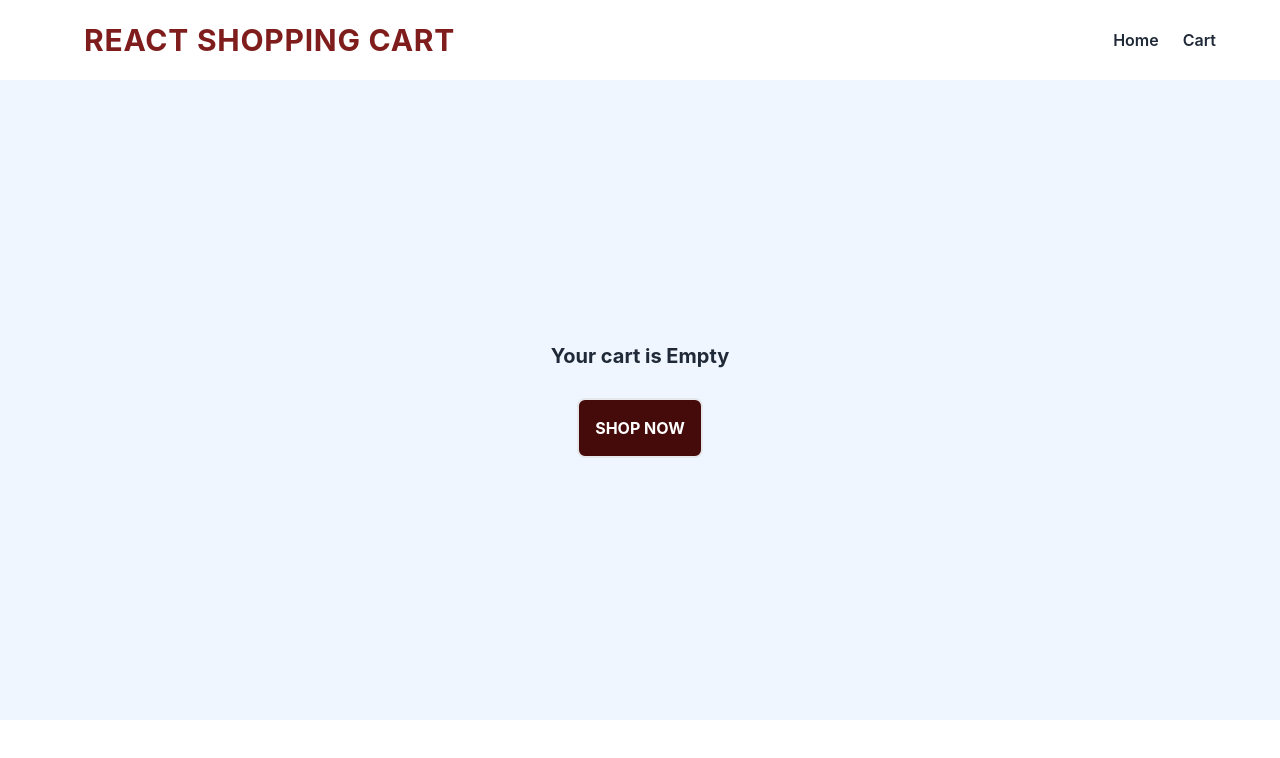
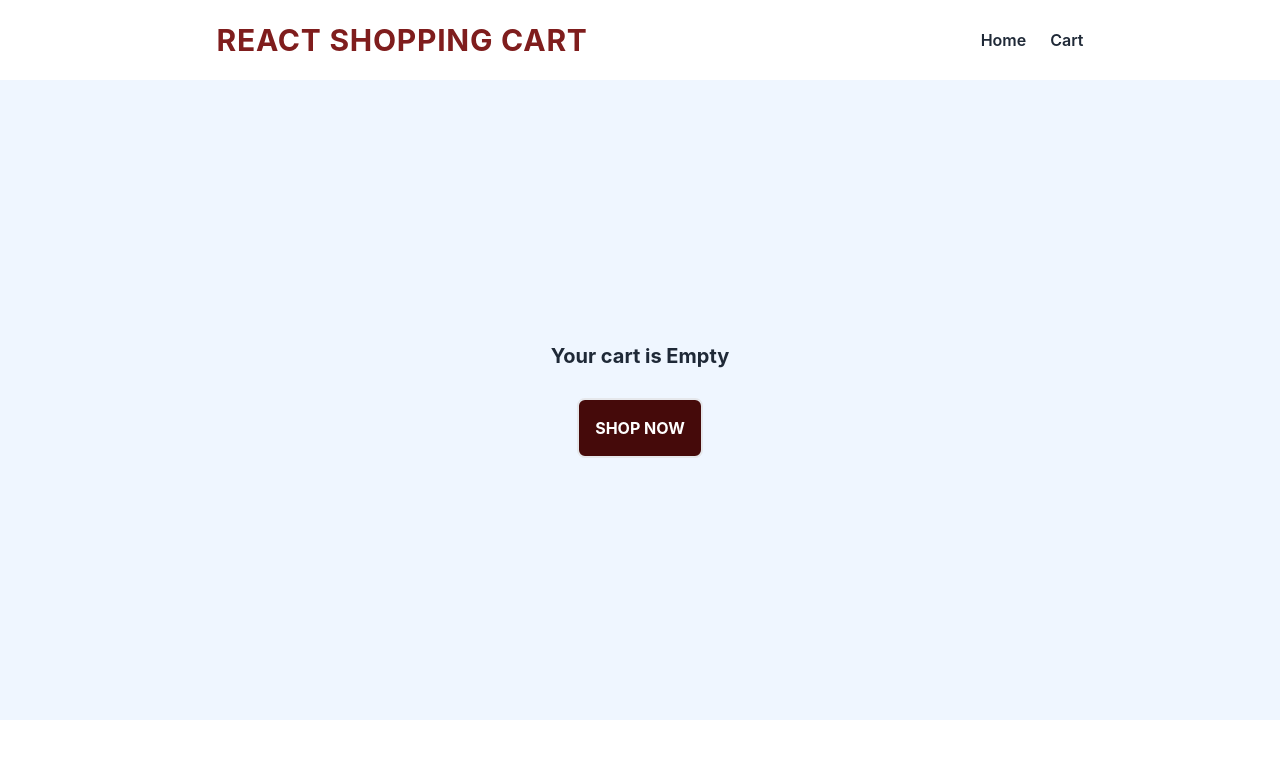
Before and after one commit to al-rasels/fake-shop-react-js-app, a React (Create React App) app: page /cart in a window 1280 px wide. Shown: the top 758 px of the page. Built offline with nearby package versions, Linux system fonts and the light colour scheme.

Commit message:
Minor improvement

```diff
--- a/src/App.js
+++ b/src/App.js
@@ -6,7 +6,7 @@ import Header from "./components/header";
 
 function App() {
   return (
-    <div>
+    <div className=" bg-blue-50 ">
       <Header />
       <Routes>
         <Route exact path="/" element={<Home />} />
--- a/src/components/header/index.jsx
+++ b/src/components/header/index.jsx
@@ -3,7 +3,7 @@ import { Link } from "react-router-dom";
 function Header() {
   return (
     <div>
-      <nav className="flex items-center justify-between h-20 max-w-6xl mx-auto">
+      <nav className="flex items-center bg-white justify-around h-20 mx-auto">
         <Link to={"/"}>
           <div className="ml-5">
             <h1 className="text-red-900 font-bold text-xl sm:text-2xl md:text-3xl cursor-pointer tracking-wide">
--- a/src/components/product-tile/index.jsx
+++ b/src/components/product-tile/index.jsx
@@ -10,8 +10,8 @@ function ProductTile({ product }) {
     dispatch(removeFromCart(product.id));
   }
   return (
-    <div className="group flex flex-col items-center border-2 border-red-900 gap-3 p-4 h-[360px] mt-10 ml-5 rounded-xl">
-      <div className="h-[180px]">
+    <div className="group flex flex-col justify-end items-center border-2 bg-white aspect-[3/4] gap-4 p-4 h-[360px] mt-10 ml-5 rounded-xl">
+      <div className="h-2/6">
         <img
           src={product.image}
           alt={product.name}
```
